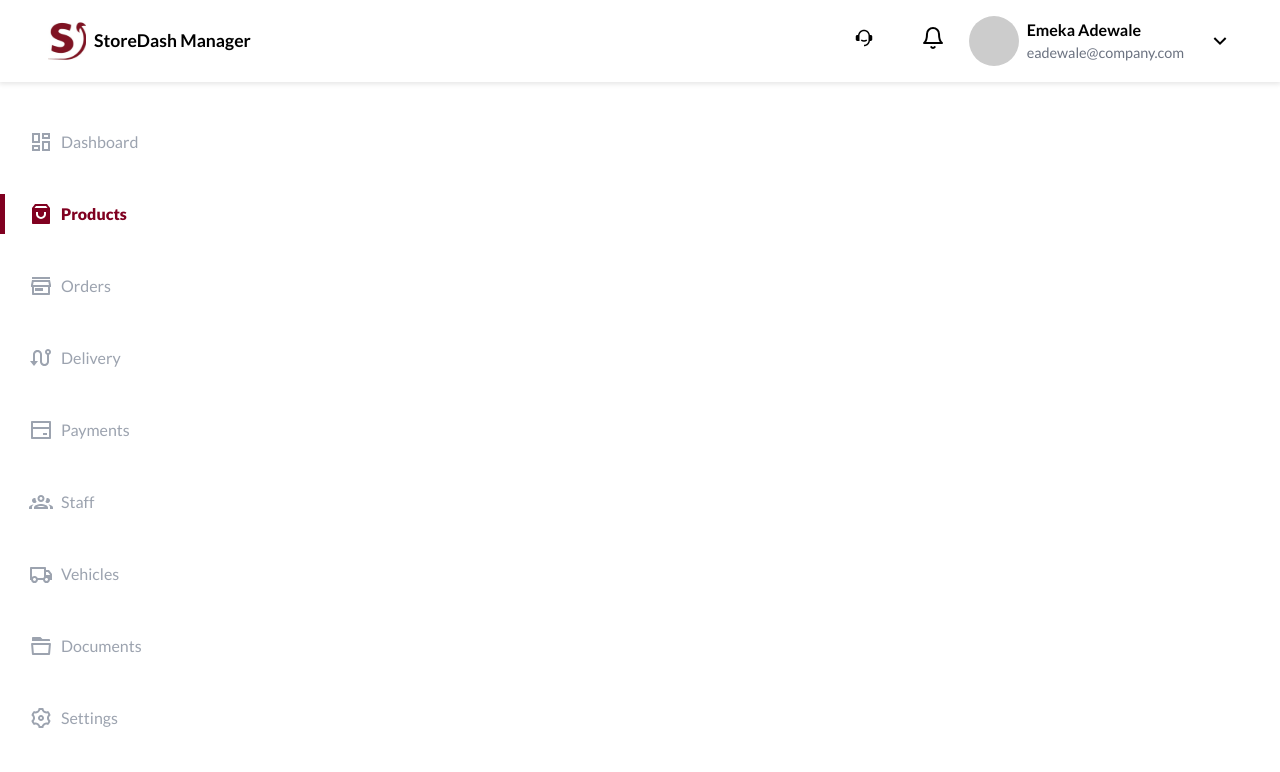
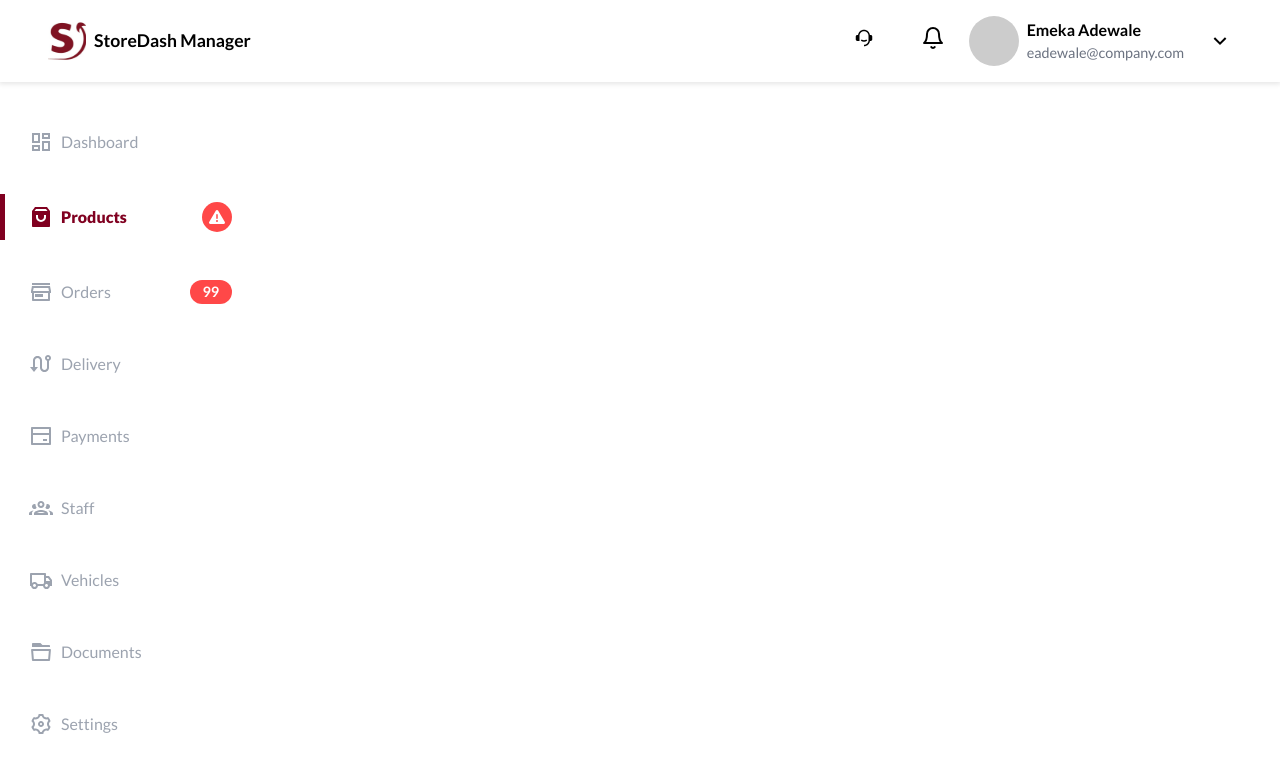
Before and after one commit to kbabawale/nextjs-combo, a Next.js app: page /products in a window 1280 px wide. Shown: the top 772 px of the page. Built offline with nearby package versions, Linux system fonts and the light colour scheme.

Commit message:
Sidemenu extraicons

```diff
--- a/app/components/layouts/AuthSideMenu/AuthSideMenu.module.scss
+++ b/app/components/layouts/AuthSideMenu/AuthSideMenu.module.scss
@@ -9,3 +9,19 @@
     background: rgb(241, 241, 241);
   }
 }
+.badge {
+  color: white;
+  background: rgba(255, 72, 72, 1);
+  padding: 0.05rem 0.8rem;
+  border-radius: 12px;
+}
+.hazardIcon {
+  color: white;
+  background: rgba(255, 72, 72, 1);
+  border-radius: 50%;
+  width: 30px;
+  height: 30px;
+  display: flex;
+  justify-content: center;
+  align-items: center;
+}
--- a/app/components/layouts/AuthSideMenu/AuthSideMenu.tsx
+++ b/app/components/layouts/AuthSideMenu/AuthSideMenu.tsx
@@ -2,8 +2,11 @@ import { useRouter } from 'next/router'
 import Link from 'next/link'
 import styles from './AuthSideMenu.module.scss';
 import { SideMenuItems, SideMenuItem } from '../../../model/sidemenu';
+import { FontAwesomeIcon } from '@fortawesome/react-fontawesome'
+import { faExclamationTriangle } from '@fortawesome/free-solid-svg-icons'
+import { useState } from 'react';
 
-const Menu = ({ label, unfilledIcon, filledIcon, active, url }: SideMenuItem) => {
+const Menu = ({ label, unfilledIcon, filledIcon, url, extraIcon }: SideMenuItem) => {
     const { pathname } = useRouter();
 
     let currentRouteActive = (currentRoute: string): boolean => {
@@ -14,18 +17,26 @@ const Menu = ({ label, unfilledIcon, filledIcon, active, url }: SideMenuItem) =>
 
     return (
         <Link href={url}>
-            <a className={`text-decoration-none ps-4 py-2 my-3 d-flex align-items-center ${currentRouteActive(url) ? styles.linkborder : styles.linkborderNone} ${styles.link}`}>
+            <a className={`text-decoration-none ps-4 py-2 my-3 d-flex align-items-center justify-content-between ${currentRouteActive(url) ? styles.linkborder : styles.linkborderNone} ${styles.link}`}>
                 <img loading='lazy' src={`/dashboardMenu/${currentRouteActive(url) ? filledIcon : unfilledIcon}.svg`} alt="Logo" />
-                <span className={`ms-2 ${currentRouteActive(url) ? 'fw-800' : 'fw-500'} ${currentRouteActive(url) ? 'color-primary' : 'color-gray-400'}`}>{label}</span>
+                <span className={`ms-2 flex-fill ${currentRouteActive(url) ? 'fw-800' : 'fw-500'} ${currentRouteActive(url) ? 'color-primary' : 'color-gray-400'}`}>{label}</span>
+                {extraIcon && extraIcon.active && extraIcon.type === 'BADGE' && <span className={`${styles.badge} fw-700 text-09 ms-2 me-4`}>{extraIcon.value}</span>}
+                {extraIcon && extraIcon.active && extraIcon.type === 'HAZARD' && <span className={`${styles.hazardIcon} ms-2 me-4`}><FontAwesomeIcon color='white' icon={faExclamationTriangle} /></span>}
             </a>
         </Link>
     )
 }
 
 const AuthSideMenu = () => {
+    //change to context api for global update
+    let [sSideMenuItems, setSSideMenuItems] = useState(SideMenuItems);
+
+    //use useEffect to set extraIcons in SideMenuItems if necessary here
+
+
     return (
         <section className={`py-4 d-flex flex-column w-20`}>
-            {SideMenuItems.map((object) => <Menu url={object.url} id={object.id} label={object.label} filledIcon={object.filledIcon} unfilledIcon={object.unfilledIcon} key={object.id} />)}
+            {sSideMenuItems.map((object) => <Menu url={object.url} extraIcon={object.extraIcon} id={object.id} label={object.label} filledIcon={object.filledIcon} unfilledIcon={object.unfilledIcon} key={object.id} />)}
         </section>
     )
 }
--- a/app/model/sidemenu.ts
+++ b/app/model/sidemenu.ts
@@ -1,13 +1,23 @@
+export enum ExtraIconType {
+    BADGE = "BADGE",
+    HAZARD = "HAZARD"
+}
+
+export type ExtraIcon = {
+    active: boolean;
+    type: ExtraIconType;
+    value?: number;
+}
 export interface SideMenuItem {
     unfilledIcon: string;
     filledIcon: string;
     url: string;
     label: string;
-    active?: boolean;
+    extraIcon?: ExtraIcon;
     id: number;
 }
 
-export const SideMenuItems: SideMenuItem[] = [
+export let SideMenuItems: SideMenuItem[] = [
     {
         id: 1,
         label: 'Dashboard',
@@ -20,14 +30,23 @@ export const SideMenuItems: SideMenuItem[] = [
         label: 'Products',
         url: '/products',
         filledIcon: 'ProductsFilled',
-        unfilledIcon: 'ProductsUnfilled'
+        unfilledIcon: 'ProductsUnfilled',
+        extraIcon: {
+            active: true,
+            type: ExtraIconType.HAZARD
+        }
     },
     {
         id: 3,
         label: 'Orders',
         url: '/orders',
         filledIcon: 'OrdersFilled',
-        unfilledIcon: 'OrdersUnfilled'
+        unfilledIcon: 'OrdersUnfilled',
+        extraIcon: {
+            active: true,
+            type: ExtraIconType.BADGE,
+            value: 99
+        }
     },
     {
         id: 4,
```
